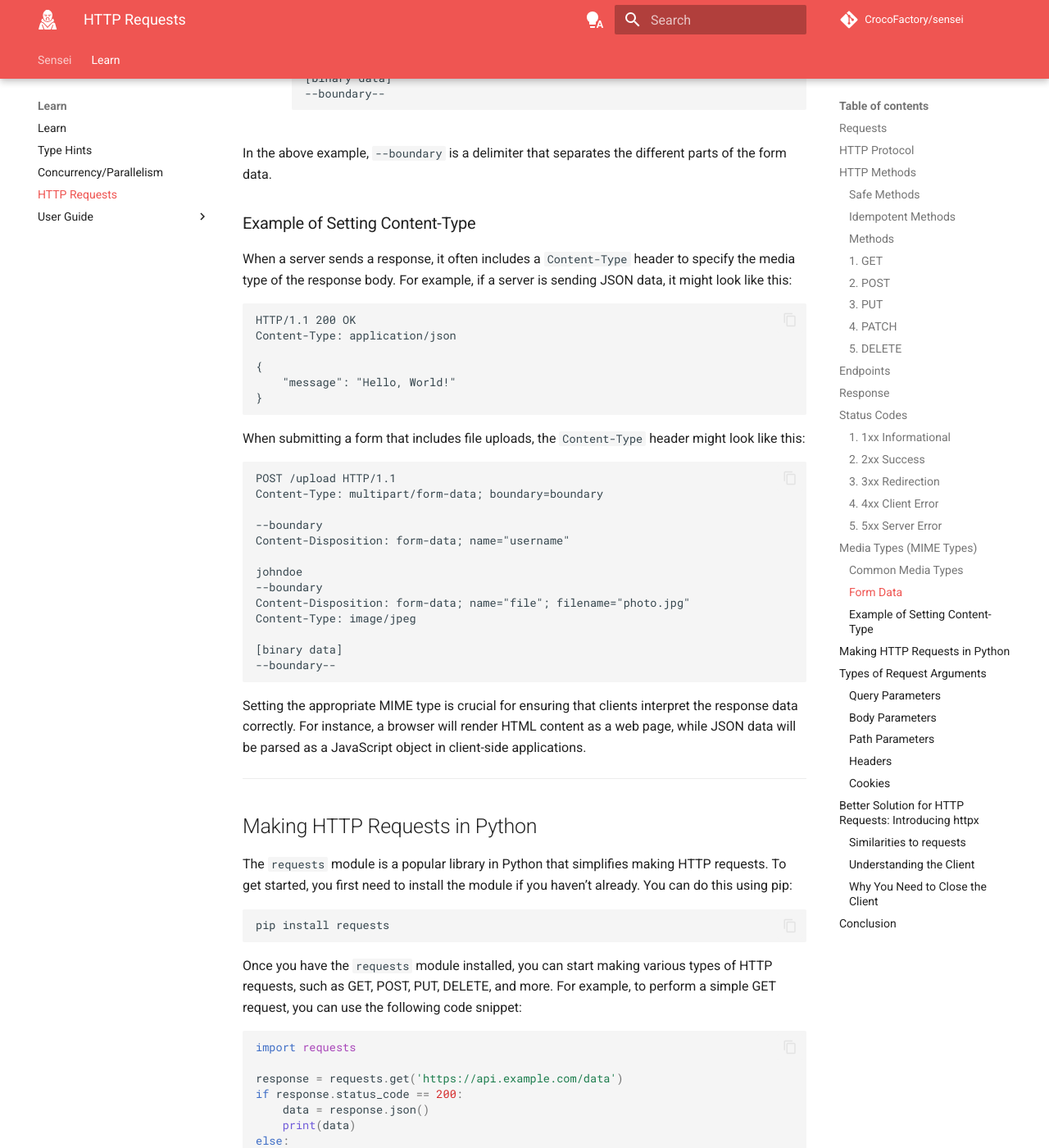
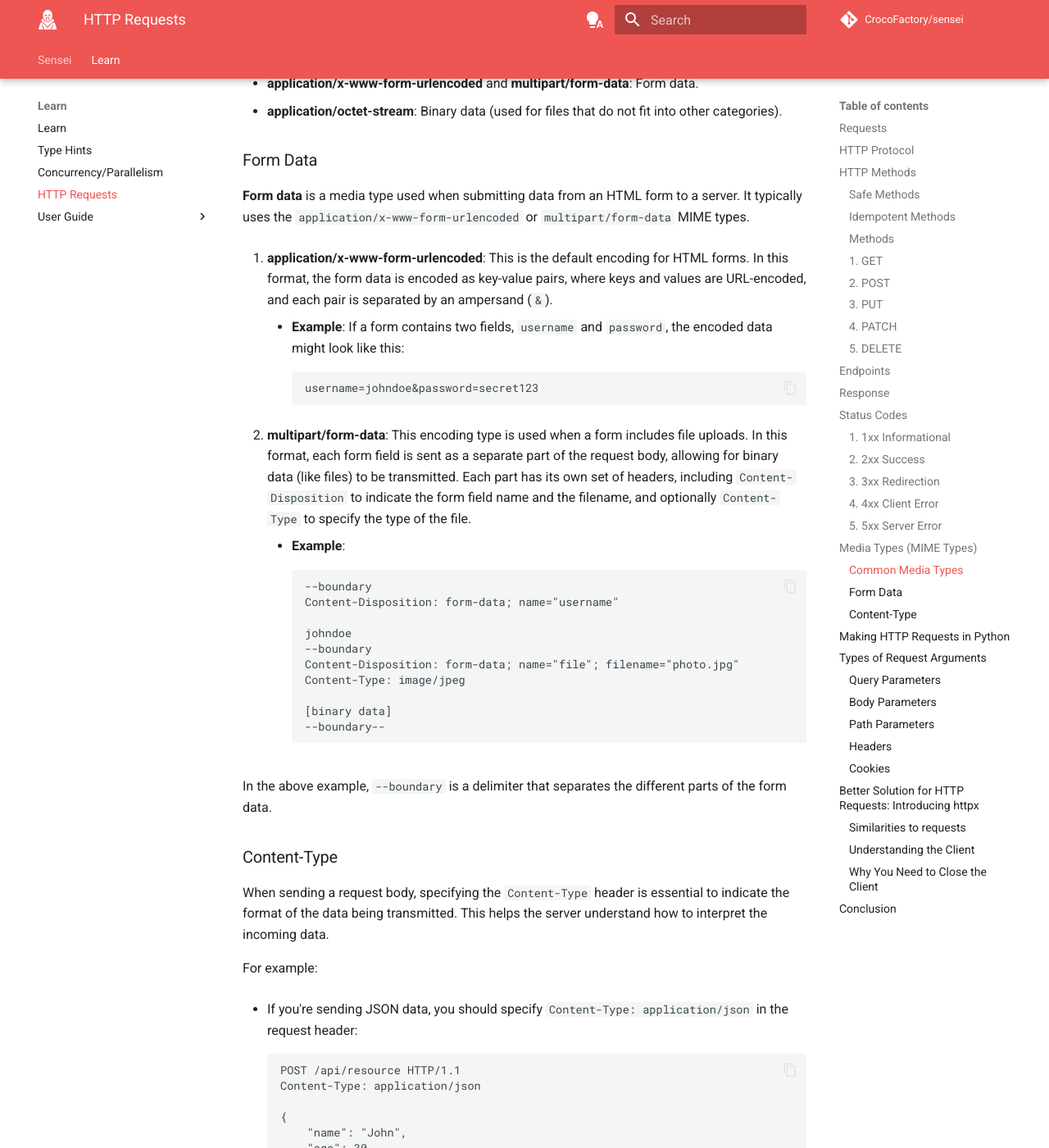
Before and after one commit to CrocoFactory/sensei, an MkDocs documentation site: the page built from docs/learn/http_requests.md, in a window 1280 px wide and 1400 px high, scrolled down 8632 px. Shown: the whole window at 82% size. Built offline with MkDocs 1.6.1 and Material for MkDocs 9.7.7, drawn with Linux system fonts in a browser that asks for light colours; comment, search, counter and statistics services are not loaded; some of the changed text lies outside the part shown.

Commit message:
Updating docs

````diff
--- a/docs/learn/http_requests.md
+++ b/docs/learn/http_requests.md
@@ -26,7 +30,7 @@ An HTTP method is a way for a client (such as a web browser) to communicate with
 action on a resource.
 HTTP methods are part of the HTTP protocol, which governs how data is transferred over the web.
 
-### **Safe Methods**
+### Safe Methods
 
 A method is considered **safe** if it does not modify any resources on the server. It should only retrieve or provide
 information without making changes to the server's data or state. Even though the server might perform internal
@@ -34,7 +38,7 @@ operations (such as logging), the state of the resources remains unaffected.
 
 **GET**, **HEAD**, and **OPTIONS** are safe.
 
-### **Idempotent Methods**
+### Idempotent Methods
 
 A method is **idempotent** if making multiple identical requests has the same effect as making a single request.
 In other words, whether you call the method once or multiple times, the result will be the same, without causing
@@ -334,44 +340,58 @@ Here are some common MIME types you might encounter:
       --boundary--
       ```
 
-In the above example, `--boundary` is a delimiter that separates the different parts of the form data.
+   In the above example, `--boundary` is a delimiter that separates the different parts of the form data.
 
-### Example of Setting Content-Type
+### Content-Type
 
-When a server sends a response, it often includes a `Content-Type` header to specify the media type of the response
+When sending a request body, specifying the `Content-Type` header is essential to indicate the format of the data being
+transmitted. This helps the server understand how to interpret the incoming data.
+
+For example:
+
+- If you're sending JSON data, you should specify `Content-Type: application/json` in the request header:
+
+      ```
+      POST /api/resource HTTP/1.1
+      Content-Type: application/json
+
+      {
+          "name": "John",
+          "age": 30
+      }
+      ```
+
+    - If you're submitting form data with file uploads, the `Content-Type` should be `multipart/form-data` with a
+      boundary that separates the different parts of the form:
+
+      ```
+      POST /upload HTTP/1.1
+      Content-Type: multipart/form-data; boundary=boundary
+
+      --boundary
+      Content-Disposition: form-data; name="username"
+
+      johndoe
+      --boundary
+      Content-Disposition: form-data; name="file"; filename="photo.jpg"
+      Content-Type: image/jpeg
+
+      [binary data]
+      --boundary--
+      ```
+
+- For simple form submissions (without file uploads), the `Content-Type` would typically be
+  `application/x-www-form-urlencoded`:
+
+    ```
+    POST /submit HTTP/1.1
+    Content-Type: application/x-www-form-urlencoded
+
+    username=johndoe&password=secret
+    ```
+
+By specifying the correct `Content-Type`, you ensure that the server can correctly process and interpret the request
 body.
-For example, if a server is sending JSON data, it might look like this:
-
-```
-HTTP/1.1 200 OK
-Content-Type: application/json
-
-{
-    "message": "Hello, World!"
-}
-```
-
-When submitting a form that includes file uploads, the `Content-Type` header might look like this:
-
-```
-POST /upload HTTP/1.1
-Content-Type: multipart/form-data; boundary=boundary
-
---boundary
-Content-Disposition: form-data; name="username"
-
-johndoe
---boundary
-Content-Disposition: form-data; name="file"; filename="photo.jpg"
-Content-Type: image/jpeg
-
-[binary data]
---boundary--
-```
-
-Setting the appropriate MIME type is crucial for ensuring that clients interpret the response data correctly.
-For instance, a browser will render HTML content as a web page,
-while JSON data will be parsed as a JavaScript object in client-side applications.
 
 ---
 
````
Also changed, not shown: other parts of docs/learn/http_requests.md (+16 -2 lines), docs/learn/concurrency_parallelism.md (+40 -15 lines), docs/img/concurrency_parallelism/bursts.png (added), docs/img/concurrency_parallelism/comparison.png (added), docs/img/concurrency_parallelism/event_loop.png (added), docs/img/http_requests/body.png (added), docs/img/http_requests/client_server.png (added), docs/img/http_requests/path.png (added), docs/img/http_requests/query.png (added), docs/img/http_requests/swagger.png (added).
